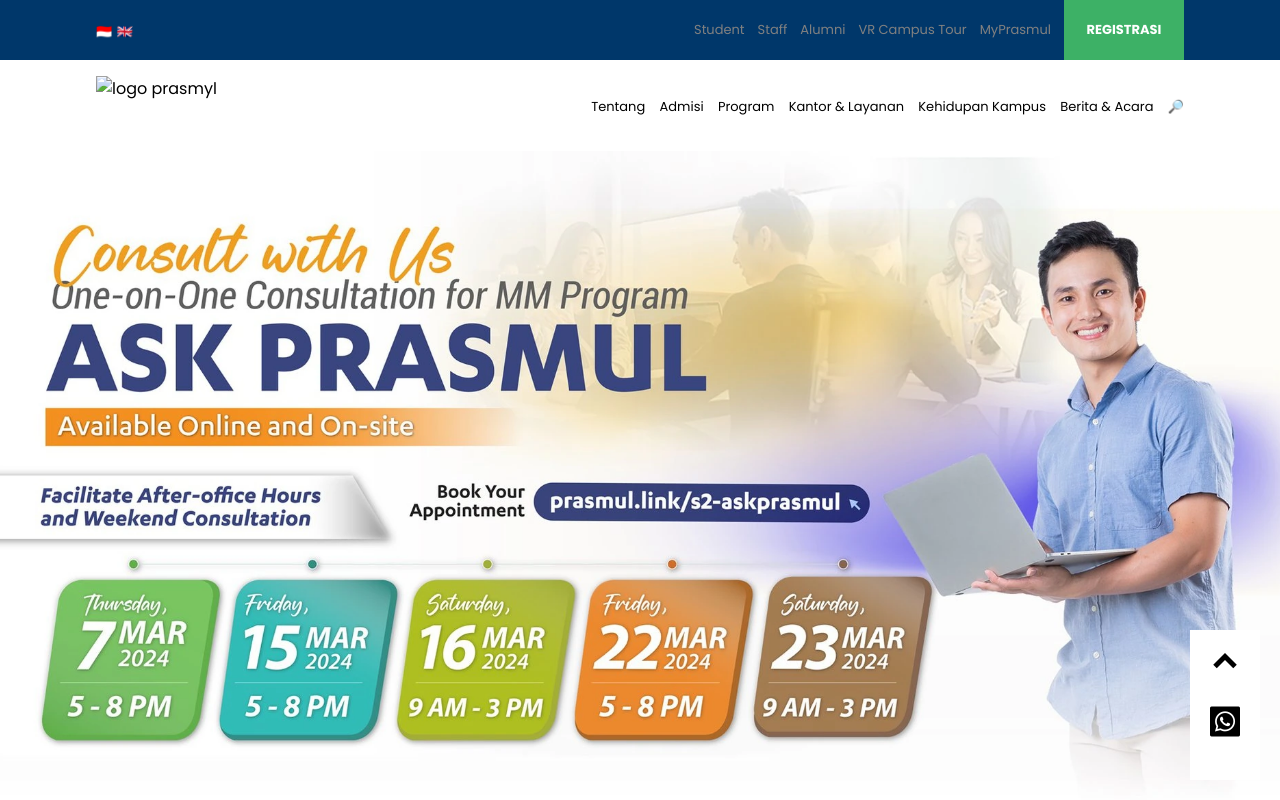
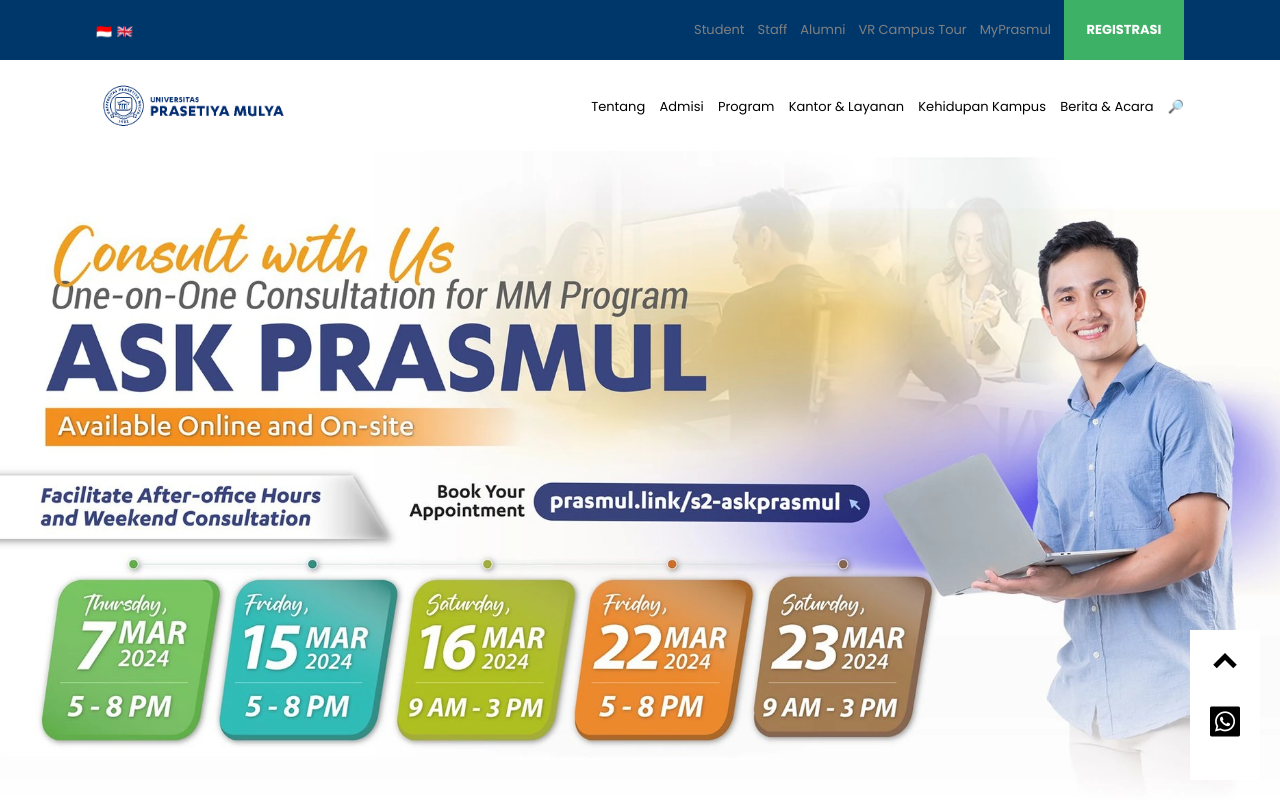
Before and after one commit to Aaronn08/prasetiyamulya, a plain HTML site: page index.html in a window 1280 px wide. Shown: the top 800 px of the page. Drawn offline with nearby package versions, Linux system fonts and the light colour scheme; files whose address does not match are found by name.

Commit message:
Update index.html

```diff
--- a/index.html
+++ b/index.html
@@ -31,7 +31,7 @@
     </header>
     <nav>
         <div class="container">
-            <img src="assets/image.png" alt="logo prasmyl" class="logo" height="60px">
+            <img src="image.png" alt="logo prasmyl" class="logo" height="60px">
 
             <ul class="sticky-nav">
                 <li class="item">tentang</li>
```
